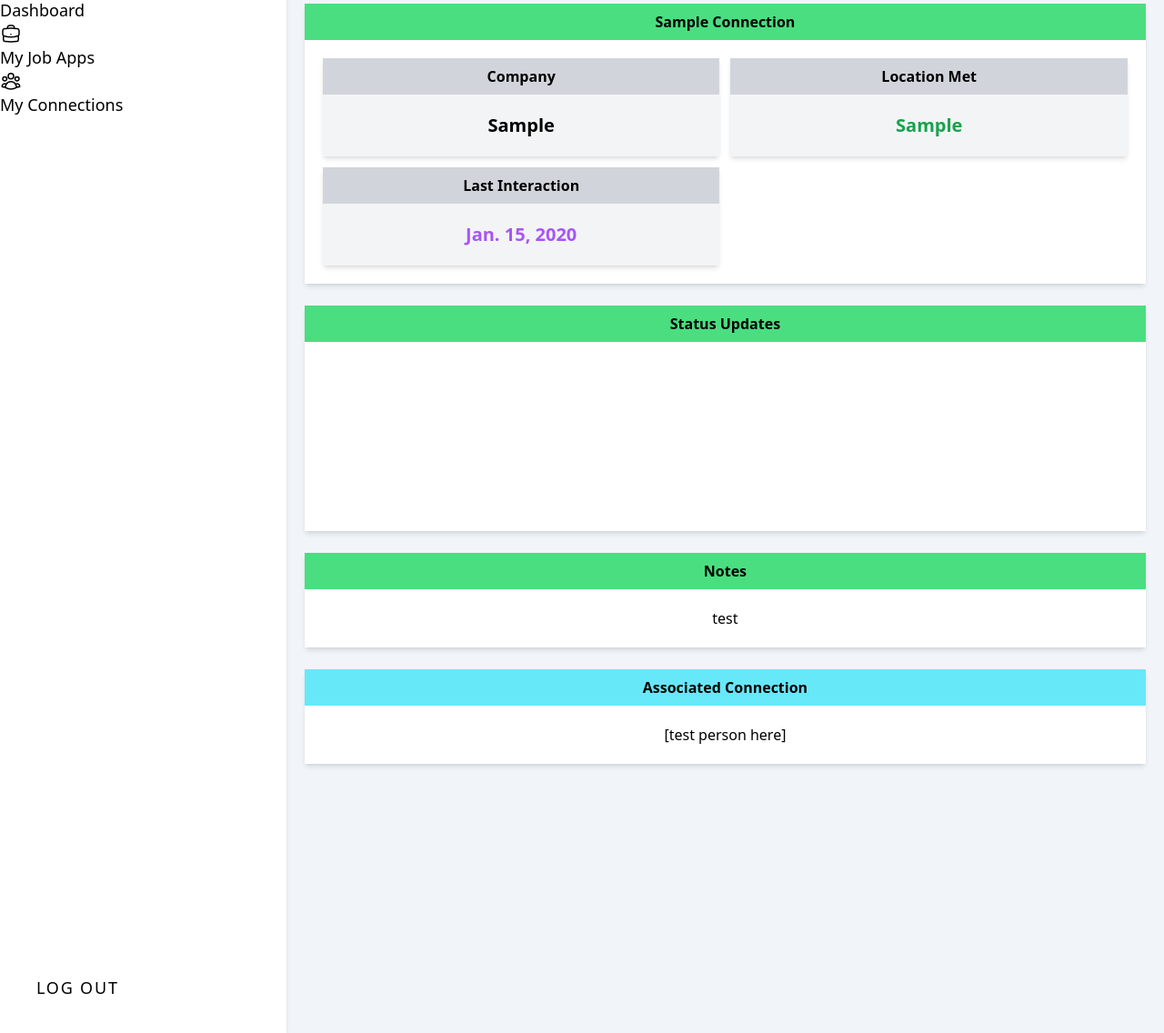
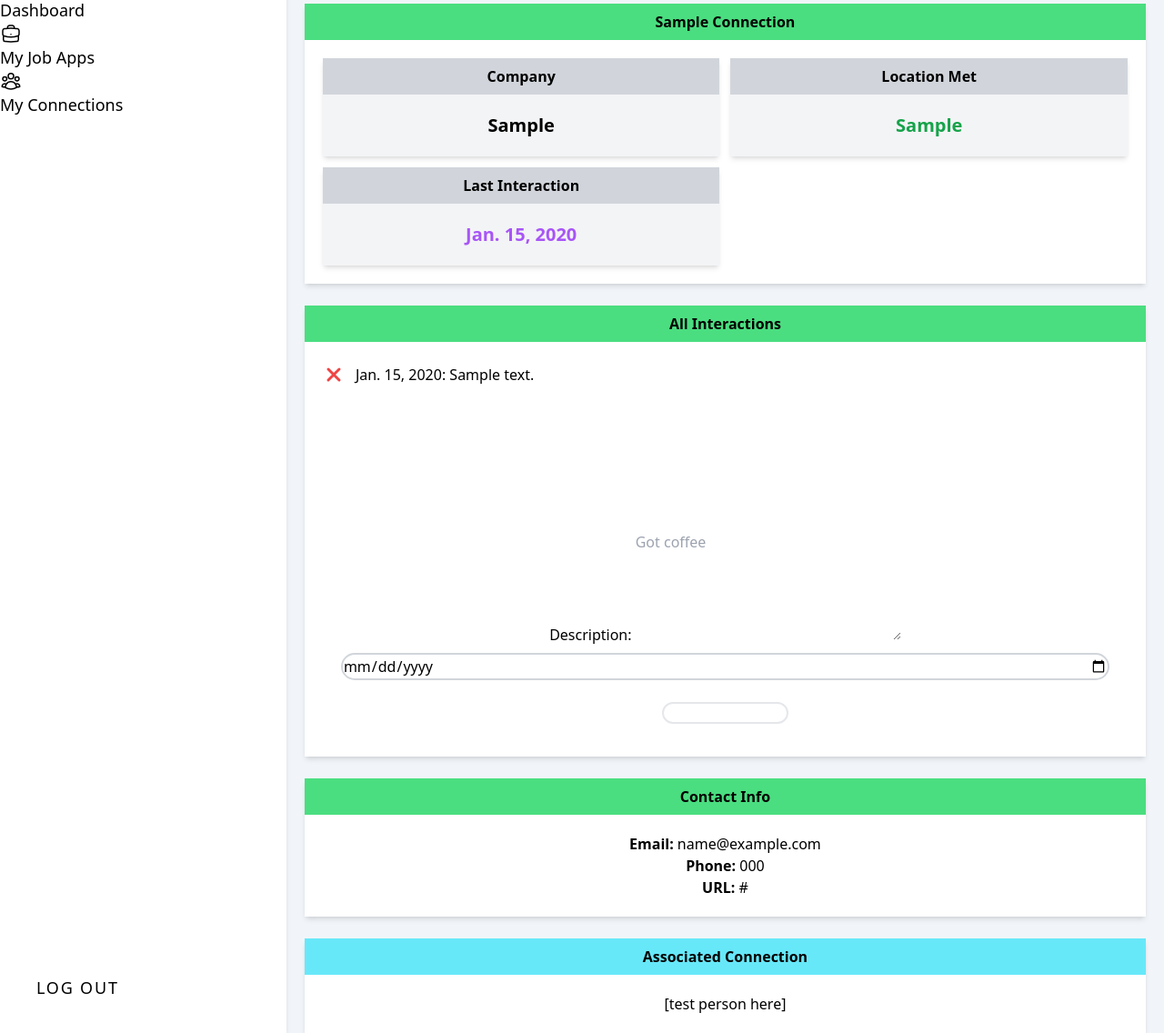
Before and after one commit to reiduf/appMate, a Django app: page /connections/1 in a window 1280 px wide. Shown: the part 112-1248 px from the top of the page at 91% size. Run offline with Django 4.2, Linux system fonts and the light colour scheme; a user stored in the database is signed in; tables that the repository leaves empty hold one stand-in row (values such as "Sample post"); some libraries are stand-ins or nearby versions.

Commit message:
updates and deletes interactions

```diff
--- a/main_app/forms.py
+++ b/main_app/forms.py
@@ -87,7 +87,7 @@ class InteractionForm(ModelForm):
             'date': DateInput(
                 format=('%Y-%m-%d'),
                 attrs={
-                    'class': 'form-control',
+                    'class': 'form-control rounded-full border-gray-300 border-2 my-2 w-full',
                     'placeholder': 'Select a date',
                     'type': 'date'
                 }),
--- a/main_app/models.py
+++ b/main_app/models.py
@@ -88,7 +88,7 @@ class Status(models.Model):
 
 class Interaction(models.Model):
     description = models.TextField(max_length=200)
-    date = models.DateField('Interaction Date')
+    date = models.DateField('')
     connection = models.ForeignKey(Connection, on_delete=models.CASCADE)
 
     def __str__(self):
--- a/main_app/templates/connections/detail.html
+++ b/main_app/templates/connections/detail.html
@@ -83,20 +83,49 @@
         <!-- status updates -->
         <div class="card min-h-fit text-center shadow-md row-span-2 bg-white">
             <div class="bg-green-400 flex items-center justify-start p-2">
-                <h4 class="font-semibold mx-auto">Status Updates</h4>
+                <h4 class="font-semibold mx-auto">All Interactions</h4>
             </div>
             <div class="flex flex-col items-start p-5 bg-white min-h-52">
+                {% if interactions.count %}
+                {% for interaction in connection.interaction_set.all %}
+                <div class="flex gap-3 items-center my-1 text-left ">
+                  <a href="{% url 'delete_interaction' connection.id interaction.id %}">
+                    <svg class="w-6 h-6 stroke-red-500"xmlns="http://www.w3.org/2000/svg" fill="none" viewBox="0 0 24 24" stroke-width="3" stroke="currentColor" >
+                      <path stroke-linecap="round" stroke-linejoin="round" d="M6 18 18 6M6 6l12 12" />
+                    </svg>
+                  </a>
+                  <p class="font-primary text-md font-normal text-pretty">
+                      {{ interaction.date }}: {{ interaction.description }}
+                  </p>
+                </div>
+                {%  endfor %}
+              {% else %}
+                <div class="flex flex-col items-center font-primary text-gray-500 text-center w-full my-auto py-24 px-5 border-4 border-dashed border-gray-500  font-semibold rounded-xl">
+                  No interactions yet.
+                </div>
+              {% endif %}
             </div>
+            <form action="{% url 'add_interaction' connection.id %}" method="POST" class="pb-5 t-3 bg-whiteflex flex flex-col justify-center text-center px-10">
+                {% csrf_token %}
+                {{ interaction_form.as_p }}
+                <input type="submit" value="Add Interaction" class="self-center my-4 cursor-pointer button-text text-xs hover:text-primary border-2 border-primary bg-primary hover:bg-white text-white px-6 py-0.5 rounded-full transition duration-300">
+              </form>
         </div>
 
-        <!-- notes -->
+        <!-- Contact Info -->
         <div class="card min-h-fit text-center shadow-md bg-white">
             <div class="bg-green-400 flex items-center justify-start p-2">
-                <h4 class="font-semibold mx-auto">Notes</h4>
+                <h4 class="font-semibold mx-auto">Contact Info</h4>
             </div>
             <div class="flex-col justify-center items-center p-5">
                 <p class="font-primary text-md font-normal">
-                    test
+                    <span class="font-bold">Email:</span> {{connection.email}}
+                </p>
+                <p class="font-primary text-md font-normal">
+                    <span class="font-bold">Phone:</span> {{connection.phone}}
+                </p>
+                <p class="font-primary text-md font-normal">
+                    <span class="font-bold">URL:</span> {{connection.url}}
                 </p>
             </div>
         </div>
--- a/main_app/views.py
+++ b/main_app/views.py
@@ -195,4 +195,4 @@ def add_interaction(request, connection_id):
 def delete_interaction(request, connection_id, interaction_id):
   interaction = Interaction.objects.get(id = interaction_id)
   interaction.delete()
-  return redirect('detail', connection_id=connection_id)
+  return redirect('connections_detail', connection_id=connection_id)
```
